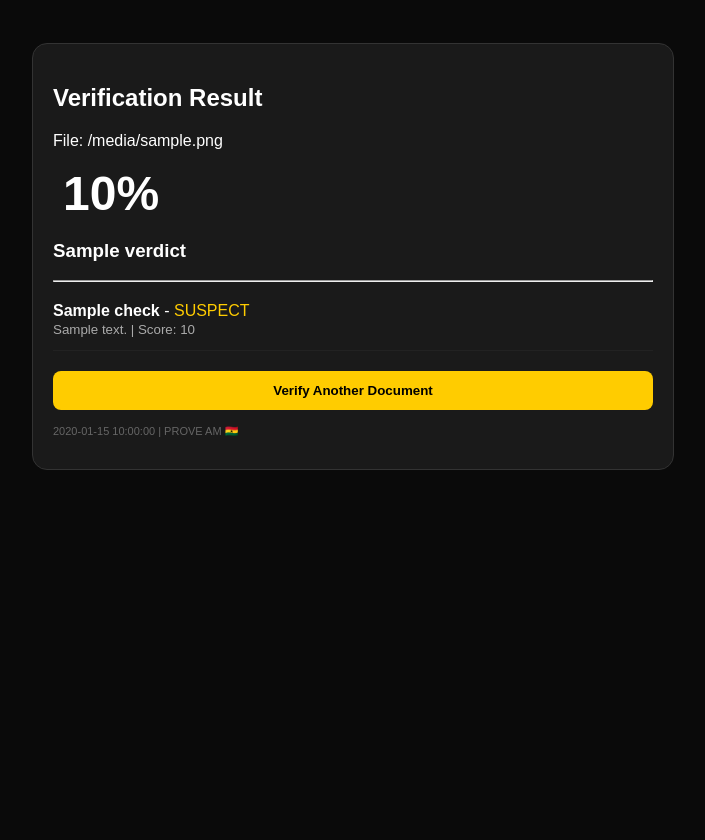
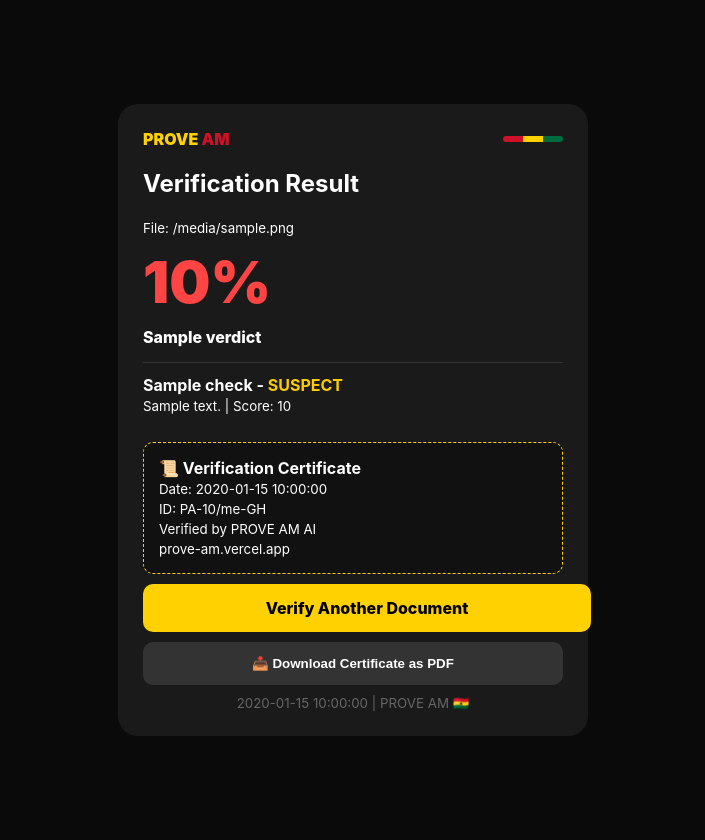
Before and after one commit to jerricksmith92-web/prove-am, a Flask app: template templates/result.html in a window 1280 px wide. Shown: the whole page, without its empty margins (287-992 px from the left). Before the commit the page ends 470 px from the top, so only its background shows below. Run offline with Flask 3, Linux system fonts and the light colour scheme; the template is opened without the code that fills it: most values are stand-ins (such as "Sample title", 1, 10 or a date in 2020); parts of the project's set-up code (start-up, migrations or seed data) failed here and were passed over.

Commit message:
Enhance result.html layout and styling

```diff
--- a/templates/result.html
+++ b/templates/result.html
@@ -1,32 +1,49 @@
 <!DOCTYPE html>
 <html>
 <head>
+<meta name="viewport" content="width=device-width, initial-scale=1">
 <title>Result - PROVE AM</title>
-<meta name="viewport" content="width=device-width, initial-scale=1">
 <style>
-body{font-family:Arial;background:#0a0a0a;color:white;padding:15px}
-.card{background:#1a1a1a;padding:20px;border-radius:15px;max-width:600px;margin:20px auto;border:1px solid #333}
-.PASS{color:#00ff88}.SUSPECT{color:#ffcc00}.FORGERY{color:#ff4444}
-.check{border-bottom:1px solid #222;padding:12px 0;text-align:left}
-.score{font-size:48px;font-weight:bold;margin:10px}
-button{background:#ffcc00;color:black;padding:12px 25px;border:none;border-radius:8px;font-weight:bold;margin-top:20px;width:100%}
+body{background:#0a0a0a;color:white;font-family: -apple-system, sans-serif;display:flex;justify-content:center;align-items:center;min-height:100vh;margin:0;padding:20px}
+.card{background:#1a1a1a;padding:25px;border-radius:20px;width:100%;max-width:420px}
+.header{display:flex;justify-content:space-between;align-items:center}
+.logo{font-weight:900;color:#FFD100} .logo span{color:#CE1126}
+.flag{display:flex;height:6px;border-radius:10px;overflow:hidden;width:60px}
+.flag div{flex:1}.red{background:#CE1126}.gold{background:#FFD100}.green{background:#006B3F}
+.score{font-size:58px;font-weight:900;margin:10px 0}
+.pass{color:#00ff88}.suspect{color:#ffcc00}.fail{color:#ff4444}
+.check{border-top:1px solid #333;padding:12px 0}
+.btn{background:#FFD100;color:black;border:none;padding:14px;border-radius:10px;font-weight:800;width:100%;margin-top:10px;display:block;text-align:center;text-decoration:none}
+.btn2{background:#333;color:white}
+.cert{border:1px dashed #FFD100;padding:15px;border-radius:10px;margin-top:15px;background:#111}
 </style>
 </head>
 <body>
-<div class="card">
+<div class="card" id="certificate">
+<div class="header">
+<div class="logo">PROVE <span>AM</span></div>
+<div class="flag"><div class="red"></div><div class="gold"></div><div class="green"></div></div>
+</div>
 <h2>Verification Result</h2>
-<p>File: {{filename}}</p>
-<div class="score">{{score}}%</div>
-<h3>{{verdict}}</h3>
-<hr>
+<small>File: {{filename}}</small>
+<div class="score {% if score >= 80 %}pass{% elif score >=60 %}suspect{% else %}fail{% endif %}">{{score}}%</div>
+<div style="font-weight:800;margin-bottom:15px">{{verdict}}</div>
+
 {% for c in checks %}
 <div class="check">
-<b>{{c.check}}</b> - <span class="{{c.status}}">{{c.status}}</span><br>
-<small style="color:#aaa">{{c.detail}} | Score: {{c.score}}</small>
+<b>{{c.check}} - <span class="{% if c.status=='PASS' %}pass{% elif c.status=='SUSPECT' %}suspect{% else %}fail{% endif %}">{{c.status}}</span></b><br>
+<small>{{c.detail}} | Score: {{c.score}}</small>
 </div>
 {% endfor %}
-<a href="/"><button>Verify Another Document</button></a>
-<p style="font-size:11px;color:#666;margin-top:15px">{{date}} | PROVE AM 🇬🇭</p>
+
+<div class="cert">
+<b>📜 Verification Certificate</b><br>
+<small>Date: {{date}}<br>ID: PA-{{score}}{{filename[:3]}}-GH<br>Verified by PROVE AM AI<br>prove-am.vercel.app</small>
+</div>
+
+<a href="/" class="btn">Verify Another Document</a>
+<button onclick="window.print()" class="btn btn2">📥 Download Certificate as PDF</button>
+<small style="color:#666;display:block;margin-top:10px;text-align:center">{{date}} | PROVE AM 🇬🇭</small>
 </div>
 </body>
 </html>
```
